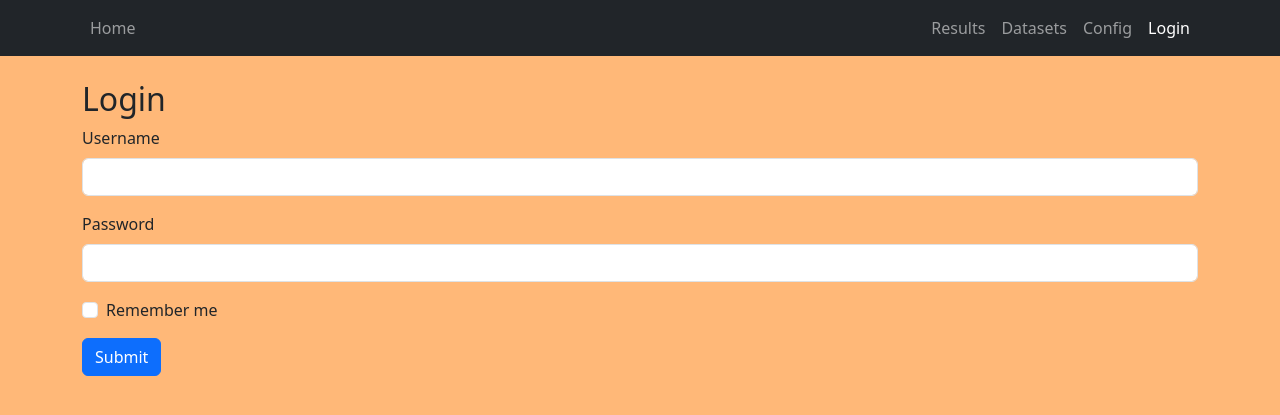
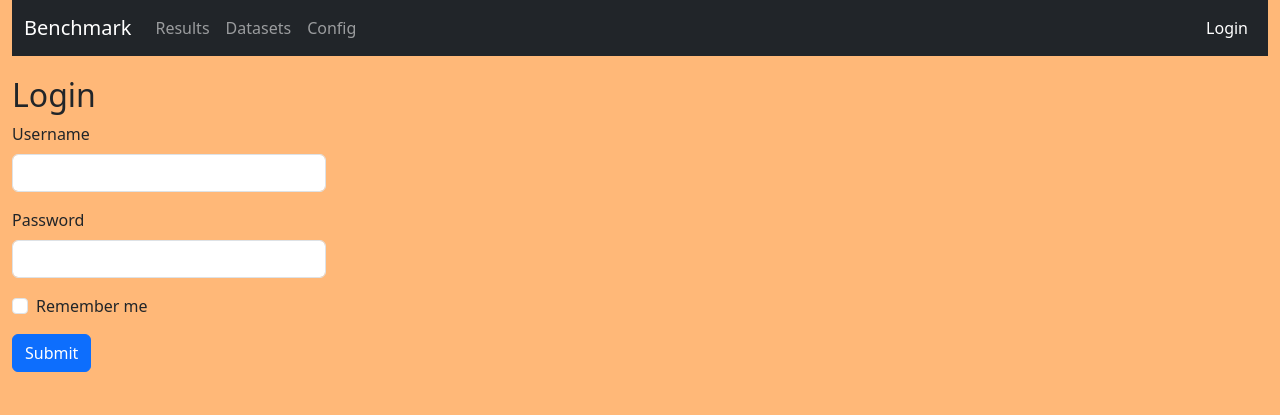
Before and after one commit to Doctorado-ML/beflask, a Flask app: a page that uses app/templates/_nav.html in a window 1280 px wide. Shown: the top 415 px of the page. Run offline with Flask 3, Linux system fonts and the light colour scheme; some libraries are stand-ins or nearby versions.

Commit message:
Finish select benchmark

```diff
--- a/app/main.py
+++ b/app/main.py
@@ -32,6 +32,9 @@ def index():
 @main.route("/set_benchmark/<benchmark_id>")
 @login_required
 def set_benchmark(benchmark_id):
+    if int(benchmark_id) == current_user.benchmark_id:
+        flash("Benchmark already selected.")
+        return redirect(url_for(INDEX))
     if current_user.admin:
         benchmark = Benchmark.query.filter_by(id=benchmark_id).first()
         if benchmark is None:
--- a/app/results/templates/_table_select.html
+++ b/app/results/templates/_table_select.html
@@ -5,7 +5,7 @@
 <table id="file-table"
        class="table table-striped table-hover table-bordered">
     <thead>
-        <tr>
+        <tr class="table-primary">
             <th>Model</th>
             <th>Metric</th>
             <th>Platform</th>
--- a/app/templates/_nav.html
+++ b/app/templates/_nav.html
@@ -1,30 +1,35 @@
 {% from 'bootstrap5/nav.html' import render_nav_item %}
-<nav class="navbar navbar-expand-sm navbar-dark bg-dark mb-4 justify-content-end">
-    <div class="container">
+<nav class="navbar navbar-expand-lg navbar-dark bg-dark">
+    <div class="container-fluid">
+        <a class="navbar-brand" href="{{ url_for("main.index") }}">Benchmark</a>
         <button class="navbar-toggler"
                 type="button"
                 data-bs-toggle="collapse"
-                data-bs-target="#navbarSupportedContent"
-                aria-controls="navbarSupportedContent"
+                data-bs-target="#navbarToggler"
+                aria-controls="navbarToggler"
                 aria-expanded="false"
                 aria-label="Toggle navigation">
             <span class="navbar-toggler-icon"></span>
         </button>
-        <div class="collapse navbar-collapse" id="navbarSupportedContent">
-            <!-- Left side of navbar -->
-            <ul class="navbar-nav me-auto">
-                {{ render_nav_item('main.index', 'Home') }}
+        <div class="collapse navbar-collapse" id="navbarToggler">
+            <ul class="navbar-nav me-auto mb-2 mb-lg-0">
+                {% if current_user.is_authenticated %}
+                    <li>{{ render_nav_item('main.index', "on " + current_user.benchmark.name) }}</li>
+                {% endif %}
+                <li>{{ render_nav_item('results.select', 'Results') }}</li>
+                <li>{{ render_nav_item('results.datasets', 'Datasets') }}</li>
+                <li>{{ render_nav_item('main.config', 'Config') }}</li>
             </ul>
-            <ul class="navbar-nav justify-content-end">
-                {{ render_nav_item('results.select', 'Results') }}
-                {{ render_nav_item('results.datasets', 'Datasets') }}
-                {{ render_nav_item('main.config', 'Config') }}
+            <div class="navbar-nav justify-content-end">
                 {% if current_user.is_authenticated %}
-                    {{ render_nav_item('main.logout', current_user.username + '(Logout) ') }}
+                    <img src='{{ current_user.avatar(40) }}' height=35 alt="gravatar" />
+                    {{ render_nav_item('main.logout',
+                                        current_user.username + '(Logout) ')|safe }}
                 {% else %}
                     {{ render_nav_item('main.login', 'Login') }}
                 {% endif %}
             </ul>
         </div>
     </div>
+</div>
 </nav>
--- a/app/templates/base.html
+++ b/app/templates/base.html
@@ -8,13 +8,18 @@
             {% block styles %}
                 {{ bootstrap.load_css() }}
                 <link rel="stylesheet"
+                      href="https://cdnjs.cloudflare.com/ajax/libs/MaterialDesign-Webfont/7.1.96/css/materialdesignicons.css"
+                      integrity="sha512-lD1LHcZ8tFHvMFNeo6qOLY/HjzSPCasPJOAoir22byDxlZI1R71S5lZel8zRL2TZ+Dut1wOHfYgSU2lHXuL00w=="
+                      crossorigin="anonymous"
+                      referrerpolicy="no-referrer" />
+                <link rel="stylesheet"
                       href="{{ url_for('static', filename='css/main.css') }}">
             {% endblock %}
             <title>Benchmark</title>
         {% endblock %}
     </head>
     <body>
-        {% include "_nav.html" %}
+        <div class="container-fluid">{% include "_nav.html" %}</div>
         {% with messages = get_flashed_messages(with_categories=true) %}
             {% if messages %}
                 {% for category, message in messages %}
@@ -25,7 +30,7 @@
                 {% endfor %}
             {% endif %}
         {% endwith %}
-        <div class="container">
+        <div class="container-fluid">
             {% block content %}{% endblock %}
         </div>
     </body>
--- a/app/templates/login.html
+++ b/app/templates/login.html
@@ -1,6 +1,8 @@
 {% extends 'base.html' %}
 {% from 'bootstrap5/form.html' import render_form %}
 {% block content %}
-    <h2>Login</h2>
-    {{ render_form(form) }}
+    <div class="col-md-3 col-lg-offset-4">
+        <h2>Login</h2>
+        {{ render_form(form) }}
+    </div>
 {% endblock content %}
```
Also changed, not shown: app/results/templates/select.html (+7 -0 lines), app/templates/_benchmarks.html (added, +9 -0 lines), app/templates/index.html (+1 -10 lines), app/app.db.
